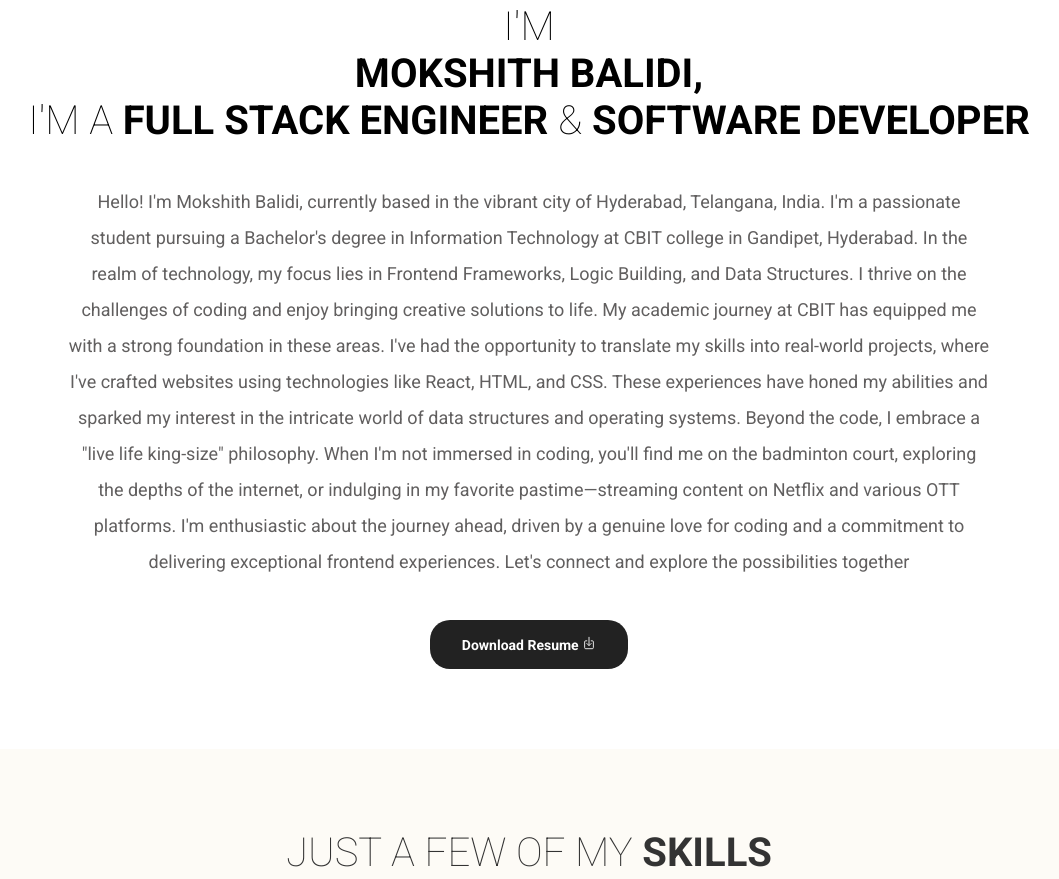
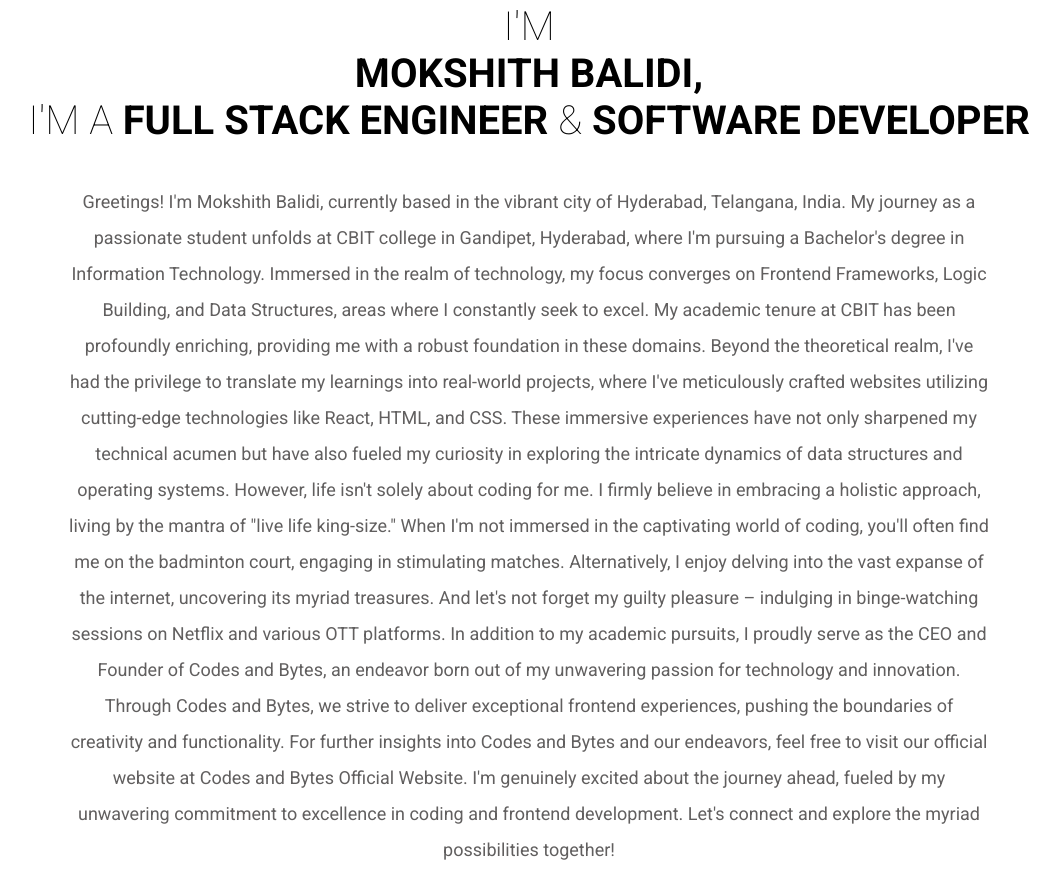
Before and after one commit to Bmokshith2406/PROFILE, a plain HTML site: page index.html in a window 1280 px wide. Shown: the part 877-1756 px from the top of the page, without its empty margins (111-1170 px from the left). Drawn offline with nearby package versions, Linux system fonts and the light colour scheme; files whose address does not match are found by name.

Commit message:
Update index.html

```diff
--- a/index.html
+++ b/index.html
@@ -90,25 +90,17 @@
 
           <div class="about-info">
             <p>
-              Hello! I'm Mokshith Balidi, currently based in the vibrant city of
-              Hyderabad, Telangana, India. I'm a passionate student pursuing a
-              Bachelor's degree in Information Technology at CBIT college in
-              Gandipet, Hyderabad. In the realm of technology, my focus lies in
-              Frontend Frameworks, Logic Building, and Data Structures. I thrive
-              on the challenges of coding and enjoy bringing creative solutions
-              to life. My academic journey at CBIT has equipped me with a strong
-              foundation in these areas. I've had the opportunity to translate
-              my skills into real-world projects, where I've crafted websites
-              using technologies like React, HTML, and CSS. These experiences
-              have honed my abilities and sparked my interest in the intricate
-              world of data structures and operating systems. Beyond the code, I
-              embrace a "live life king-size" philosophy. When I'm not immersed
-              in coding, you'll find me on the badminton court, exploring the
-              depths of the internet, or indulging in my favorite
-              pastime—streaming content on Netflix and various OTT platforms.
-              I'm enthusiastic about the journey ahead, driven by a genuine love
-              for coding and a commitment to delivering exceptional frontend
-              experiences. Let's connect and explore the possibilities together
+              Greetings! I'm Mokshith Balidi, currently based in the vibrant city of Hyderabad, Telangana, India. My journey as a passionate student unfolds at CBIT college in Gandipet, Hyderabad, where I'm pursuing a Bachelor's degree in Information Technology. Immersed in the realm of technology, my focus converges on Frontend Frameworks, Logic Building, and Data Structures, areas where I constantly seek to excel.
+
+My academic tenure at CBIT has been profoundly enriching, providing me with a robust foundation in these domains. Beyond the theoretical realm, I've had the privilege to translate my learnings into real-world projects, where I've meticulously crafted websites utilizing cutting-edge technologies like React, HTML, and CSS. These immersive experiences have not only sharpened my technical acumen but have also fueled my curiosity in exploring the intricate dynamics of data structures and operating systems.
+
+However, life isn't solely about coding for me. I firmly believe in embracing a holistic approach, living by the mantra of "live life king-size." When I'm not immersed in the captivating world of coding, you'll often find me on the badminton court, engaging in stimulating matches. Alternatively, I enjoy delving into the vast expanse of the internet, uncovering its myriad treasures. And let's not forget my guilty pleasure – indulging in binge-watching sessions on Netflix and various OTT platforms.
+
+In addition to my academic pursuits, I proudly serve as the CEO and Founder of Codes and Bytes, an endeavor born out of my unwavering passion for technology and innovation. Through Codes and Bytes, we strive to deliver exceptional frontend experiences, pushing the boundaries of creativity and functionality.
+
+For further insights into Codes and Bytes and our endeavors, feel free to visit our official website at Codes and Bytes Official Website. I'm genuinely excited about the journey ahead, fueled by my unwavering commitment to excellence in coding and frontend development. Let's connect and explore the myriad possibilities together!
+
+
             </p>
           </div>
           <a href="assets\\MOKSHITH's Resume1.pdf" target="_blank">
```
